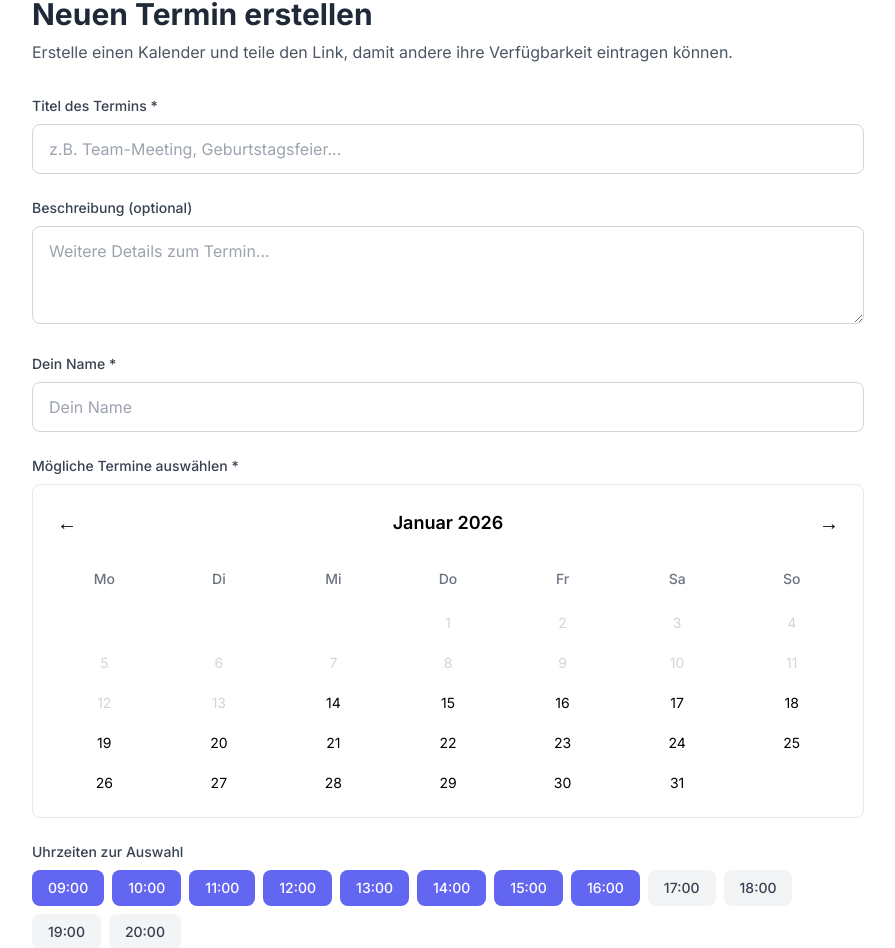
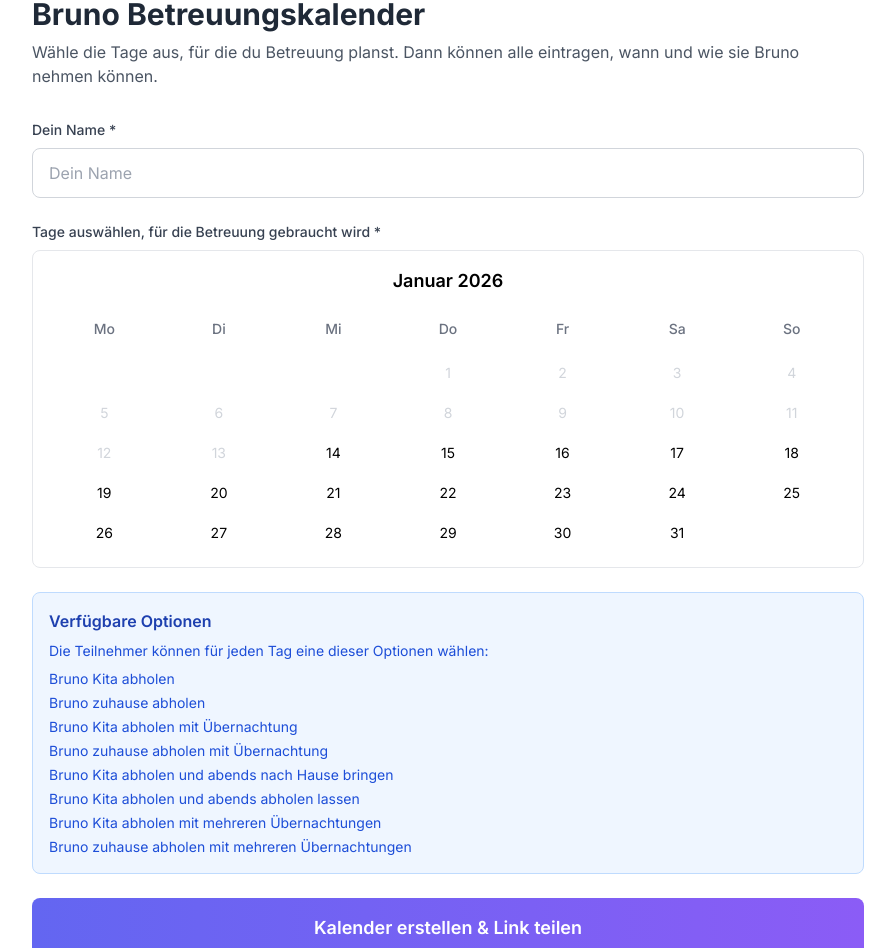
Before and after one commit to benedevries-code/lea-kalender, a Next.js app: page / in a window 1280 px wide. Shown: the part 136-1084 px from the top of the page, without its empty margins (192-1087 px from the left). Built offline with nearby package versions, Linux system fonts and the light colour scheme.

Commit message:
Bruno Betreuungskalender mit Optionen

```diff
--- a/app/page.tsx
+++ b/app/page.tsx
@@ -3,22 +3,14 @@
 import { useState } from 'react';
 import { useRouter } from 'next/navigation';
 import { v4 as uuidv4 } from 'uuid';
-import { CalendarEvent } from '@/lib/types';
+import { CalendarEvent, BRUNO_OPTIONS } from '@/lib/types';
 import { saveEvent } from '@/lib/storage';
 
 export default function Home() {
   const router = useRouter();
-  const [title, setTitle] = useState('');
-  const [description, setDescription] = useState('');
   const [creatorName, setCreatorName] = useState('');
   const [selectedDates, setSelectedDates] = useState<string[]>([]);
   const [currentMonth, setCurrentMonth] = useState(new Date());
-
-  const timeSlots = [
-    '09:00', '10:00', '11:00', '12:00', '13:00',
-    '14:00', '15:00', '16:00', '17:00', '18:00', '19:00', '20:00'
-  ];
-  const [selectedTimes, setSelectedTimes] = useState<string[]>(timeSlots.slice(0, 8));
 
   const getDaysInMonth = (date: Date) => {
     const year = date.getFullYear();
@@ -51,33 +43,25 @@ export default function Home() {
     }
   };
 
-  const toggleTime = (time: string) => {
-    if (selectedTimes.includes(time)) {
-      setSelectedTimes(selectedTimes.filter(t => t !== time));
-    } else {
-      setSelectedTimes([...selectedTimes, time].sort());
-    }
-  };
-
   const createEvent = () => {
-    if (!title.trim() || !creatorName.trim() || selectedDates.length === 0) {
-      alert('Bitte fülle alle Pflichtfelder aus und wähle mindestens ein Datum.');
+    if (!creatorName.trim() || selectedDates.length === 0) {
+      alert('Bitte gib deinen Namen ein und wähle mindestens ein Datum.');
       return;
     }
 
     const event: CalendarEvent = {
       id: uuidv4(),
-      title: title.trim(),
-      description: description.trim(),
+      title: 'Bruno Betreuungskalender',
+      description: 'Wer kann wann auf Bruno aufpassen?',
       creatorName: creatorName.trim(),
       dates: selectedDates,
-      timeSlots: selectedTimes,
+      options: BRUNO_OPTIONS,
       participants: [],
       createdAt: new Date().toISOString(),
     };
 
     saveEvent(event);
-    router.push(`/event/${event.id}`);
+    router.push('/event/' + event.id);
   };
 
   const days = getDaysInMonth(currentMonth);
@@ -87,38 +71,10 @@ export default function Home() {
   return (
     <div className="max-w-4xl mx-auto">
       <div className="bg-white rounded-2xl shadow-xl p-8">
-        <h1 className="text-3xl font-bold text-gray-800 mb-2">Neuen Termin erstellen</h1>
-        <p className="text-gray-600 mb-8">Erstelle einen Kalender und teile den Link, damit andere ihre Verfügbarkeit eintragen können.</p>
+        <h1 className="text-3xl font-bold text-gray-800 mb-2"> Bruno Betreuungskalender</h1>
+        <p className="text-gray-600 mb-8">Wähle die Tage aus, für die du Betreuung planst. Dann können alle eintragen, wann und wie sie Bruno nehmen können.</p>
 
         <div className="space-y-6">
-          {/* Titel */}
-          <div>
-            <label className="block text-sm font-medium text-gray-700 mb-2">
-              Titel des Termins *
-            </label>
-            <input
-              type="text"
-              value={title}
-              onChange={(e) => setTitle(e.target.value)}
-              placeholder="z.B. Team-Meeting, Geburtstagsfeier..."
-              className="w-full px-4 py-3 border border-gray-300 rounded-lg focus:ring-2 focus:ring-primary focus:border-transparent"
-            />
-          </div>
-
-          {/* Beschreibung */}
-          <div>
-            <label className="block text-sm font-medium text-gray-700 mb-2">
-              Beschreibung (optional)
-            </label>
-            <textarea
-              value={description}
-              onChange={(e) => setDescription(e.target.value)}
-              placeholder="Weitere Details zum Termin..."
-              rows={3}
-              className="w-full px-4 py-3 border border-gray-300 rounded-lg focus:ring-2 focus:ring-primary focus:border-transparent"
-            />
-          </div>
-
           {/* Ersteller Name */}
           <div>
             <label className="block text-sm font-medium text-gray-700 mb-2">
@@ -136,7 +92,7 @@ export default function Home() {
           {/* Kalender */}
           <div>
             <label className="block text-sm font-medium text-gray-700 mb-2">
-              Mögliche Termine auswählen *
+              Tage auswählen, für die Betreuung gebraucht wird *
             </label>
             <div className="border border-gray-200 rounded-lg p-4">
               <div className="flex items-center justify-between mb-4">
@@ -144,7 +100,7 @@ export default function Home() {
                   onClick={() => setCurrentMonth(new Date(currentMonth.getFullYear(), currentMonth.getMonth() - 1))}
                   className="p-2 hover:bg-gray-100 rounded-lg text-xl"
                 >
-                  ←
+
                 </button>
                 <span className="font-semibold text-lg">
                   {monthNames[currentMonth.getMonth()]} {currentMonth.getFullYear()}
@@ -153,7 +109,7 @@ export default function Home() {
                   onClick={() => setCurrentMonth(new Date(currentMonth.getFullYear(), currentMonth.getMonth() + 1))}
                   className="p-2 hover:bg-gray-100 rounded-lg text-xl"
                 >
-                  →
+
                 </button>
               </div>
 
@@ -177,14 +133,13 @@ export default function Home() {
                       key={i}
                       onClick={() => toggleDate(date)}
                       disabled={!date || isPast}
-                      className={`
-                        py-2 rounded-lg text-sm transition-all
-                        ${!date ? 'invisible' : ''}
-                        ${isPast ? 'text-gray-300 cursor-not-allowed' : ''}
-                        ${isSelected
-                          ? 'bg-primary text-white font-semibold'
-                          : date && !isPast ? 'hover:bg-gray-100' : ''}
-                      `}
+                      className={"py-2 rounded-lg text-sm transition-all " +
+                        (!date ? 'invisible ' : '') +
+                        (isPast ? 'text-gray-300 cursor-not-allowed ' : '') +
+                        (isSelected
+                          ? 'bg-primary text-white font-semibold '
+                          : date && !isPast ? 'hover:bg-gray-100 ' : '')
+                      }
                     >
                       {date?.getDate()}
                     </button>
@@ -195,32 +150,20 @@ export default function Home() {
 
             {selectedDates.length > 0 && (
               <p className="mt-2 text-sm text-gray-600">
-                ✅ {selectedDates.length} Datum/Daten ausgewählt
+                 {selectedDates.length} Tag(e) ausgewählt
               </p>
             )}
           </div>
 
-          {/* Zeitslots */}
-          <div>
-            <label className="block text-sm font-medium text-gray-700 mb-2">
-              Uhrzeiten zur Auswahl
-            </label>
-            <div className="flex flex-wrap gap-2">
-              {timeSlots.map(time => (
-                <button
-                  key={time}
-                  onClick={() => toggleTime(time)}
-                  className={`
-                    px-4 py-2 rounded-lg text-sm font-medium transition-all
-                    ${selectedTimes.includes(time)
-                      ? 'bg-primary text-white'
-                      : 'bg-gray-100 text-gray-700 hover:bg-gray-200'}
-                  `}
-                >
-                  {time}
-                </button>
+          {/* Info Box */}
+          <div className="bg-blue-50 border border-blue-200 rounded-lg p-4">
+            <h3 className="font-semibold text-blue-800 mb-2"> Verfügbare Optionen</h3>
+            <p className="text-blue-700 text-sm mb-2">Die Teilnehmer können für jeden Tag eine dieser Optionen wählen:</p>
+            <ul className="text-sm text-blue-700 space-y-1">
+              {BRUNO_OPTIONS.map((opt, i) => (
+                <li key={i}> {opt}</li>
               ))}
-            </div>
+            </ul>
           </div>
 
           {/* Erstellen Button */}
@@ -228,7 +171,7 @@ export default function Home() {
             onClick={createEvent}
             className="w-full py-4 bg-gradient-to-r from-primary to-secondary text-white font-semibold rounded-lg hover:opacity-90 transition-opacity text-lg"
           >
-            Kalender erstellen & Link teilen 🚀
+            Kalender erstellen & Link teilen
           </button>
         </div>
       </div>
--- a/lib/types.ts
+++ b/lib/types.ts
@@ -1,6 +1,6 @@
 export interface TimeSlot {
   date: string;
-  time: string;
+  option: string;
 }
 
 export interface Participant {
@@ -16,7 +16,18 @@ export interface CalendarEvent {
   description: string;
   creatorName: string;
   dates: string[];
-  timeSlots: string[];
+  options: string[];
   participants: Participant[];
   createdAt: string;
 }
+
+export const BRUNO_OPTIONS = [
+  ' Bruno Kita abholen',
+  ' Bruno zuhause abholen',
+  ' Bruno Kita abholen mit Übernachtung',
+  ' Bruno zuhause abholen mit Übernachtung',
+  ' Bruno Kita abholen und abends nach Hause bringen',
+  ' Bruno Kita abholen und abends abholen lassen',
+  ' Bruno Kita abholen mit mehreren Übernachtungen',
+  ' Bruno zuhause abholen mit mehreren Übernachtungen',
+];
```
Also changed, not shown: app/event/[id]/page.tsx (+85 -155 lines).
